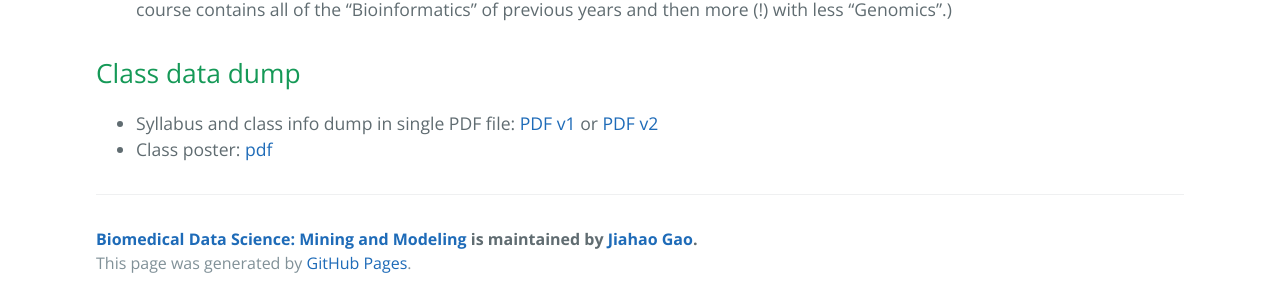
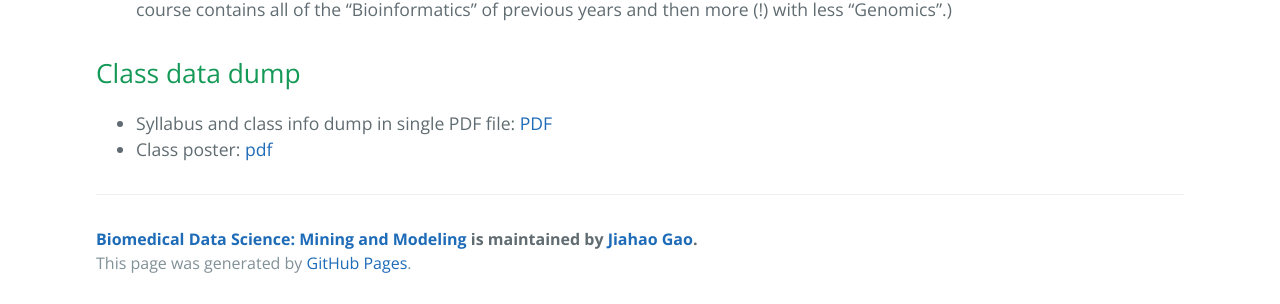
Before and after one commit to gersteinlab/cbb752b23, a Jekyll site: the page built from index.md, in a window 1280 px wide and 900 px high, scrolled down 3121 px. Shown: the part 593-897 px from the top of the window. Built offline with Jekyll 4.4.1, drawn with Linux system fonts in a browser that asks for light colours; our own code applies the rules of GitHub Pages for plain Markdown files.

Commit message:
Update index.md

```diff
--- a/index.md
+++ b/index.md
@@ -97,5 +97,5 @@ For references, please refer the previous [Quiz Archive](/quiz)
 
 
 ## Class data dump
-- Syllabus and class info dump in single PDF file: [PDF v1](http://files.gersteinlab.org/public-docs/2020/11.23/cbb752b21_syllabus_v1.pdf) or [PDF v2](http://files2.gersteinlab.org/public-docs/2021/11.14/cbb752b22_syllabus_v2.pdf)
+- Syllabus and class info dump in single PDF file: [PDF](http://files2.gersteinlab.org/public-docs/2021/11.14/cbb752b22_syllabus_v2.pdf)
 - Class poster: [pdf](http://files2.gersteinlab.org/public-docs/2021/11.14/cbb752b22_poster_A4.pdf)
```
